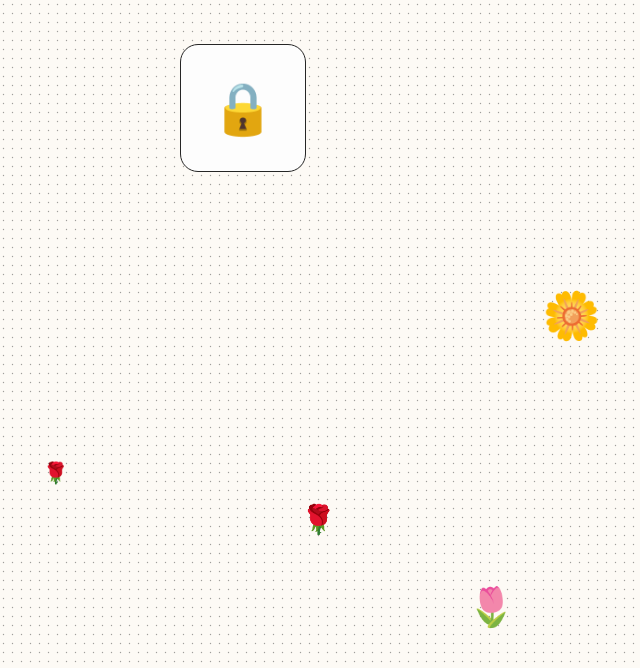
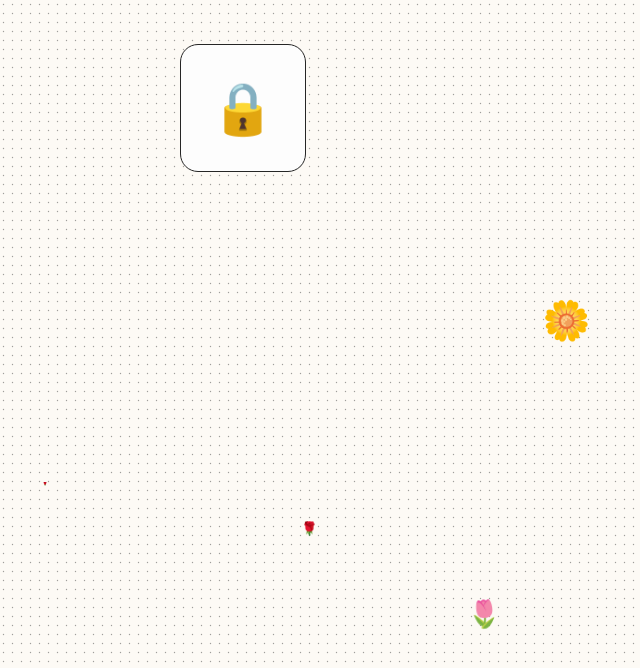
Before and after one commit to 0xtimmy/secret, a Vue app: page / in a window 1280 px wide. Shown: the top 668 px of the page, without its empty margins (397-1037 px from the left). Built offline with nearby package versions, Linux system fonts and the light colour scheme.

Commit message:
flowers?

```diff
--- a/src/App.vue
+++ b/src/App.vue
@@ -45,7 +45,7 @@
   position: fixed;
   animation: grow 120s 1 forwards;
   z-index: 1;
-  font-size: 1rem;
+  font-size: 2rem;
 }
 
 .wiggle-wrapper:hover {
@@ -53,11 +53,14 @@
 }
 
 @keyframes grow {
-  0%, 100% {
-    font-size: 1rem;
+  0% {
+    font-size: 0rem;
   }
   20%, 80% {
     font-size: 4rem;
+  }
+  100% {
+    font-size: 2rem;
   }
 }
 
@@ -106,9 +109,6 @@ export default {
       setTimeout(() => {
         this.spawnflower();
       }, 2000);
-      setTimeout(() => {
-        this.flowers.splice(0,1);
-      }, 1200000);
     }
   },
   mounted: function() {
```
